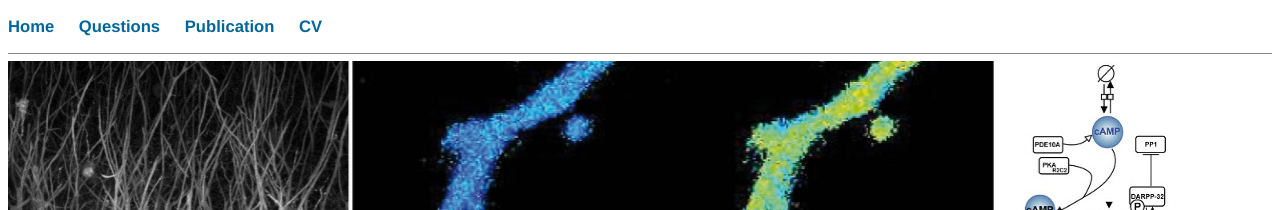
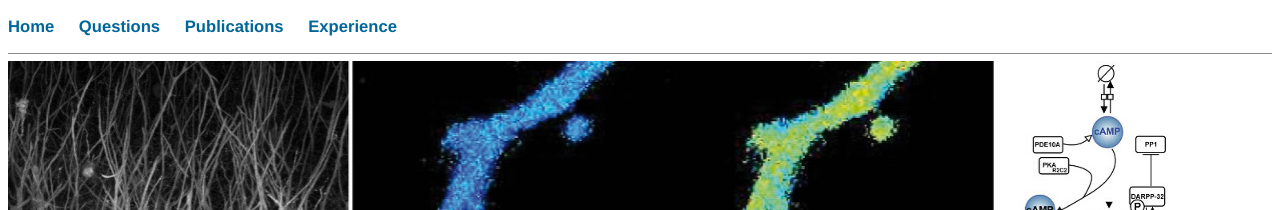
Before and after one commit to nicolasgervasi/nicolasgervasi.github.io, a Jekyll site: the page built from index.html, in a window 1280 px wide. Shown: the top 210 px of the page. Built offline with Jekyll 4.4.1, drawn with Linux system fonts in a browser that asks for light colours.

Commit message:
Update default.html

```diff
--- a/_layouts/default.html
+++ b/_layouts/default.html
@@ -10,8 +10,8 @@
 	    		<ul>
 	        		<li><a href="/">Home</a></li>
 		        	<li><a href="/Questions">Questions</a></li>
-				<li><a href="/Publications">Publication</a></li>
-	        		<li><a href="/cv">CV</a></li>
+				<li><a href="/Publications">Publications</a></li>
+	        		<li><a href="/cv">Experience</a></li>
 
 	    		</ul>
 			</nav>
```
